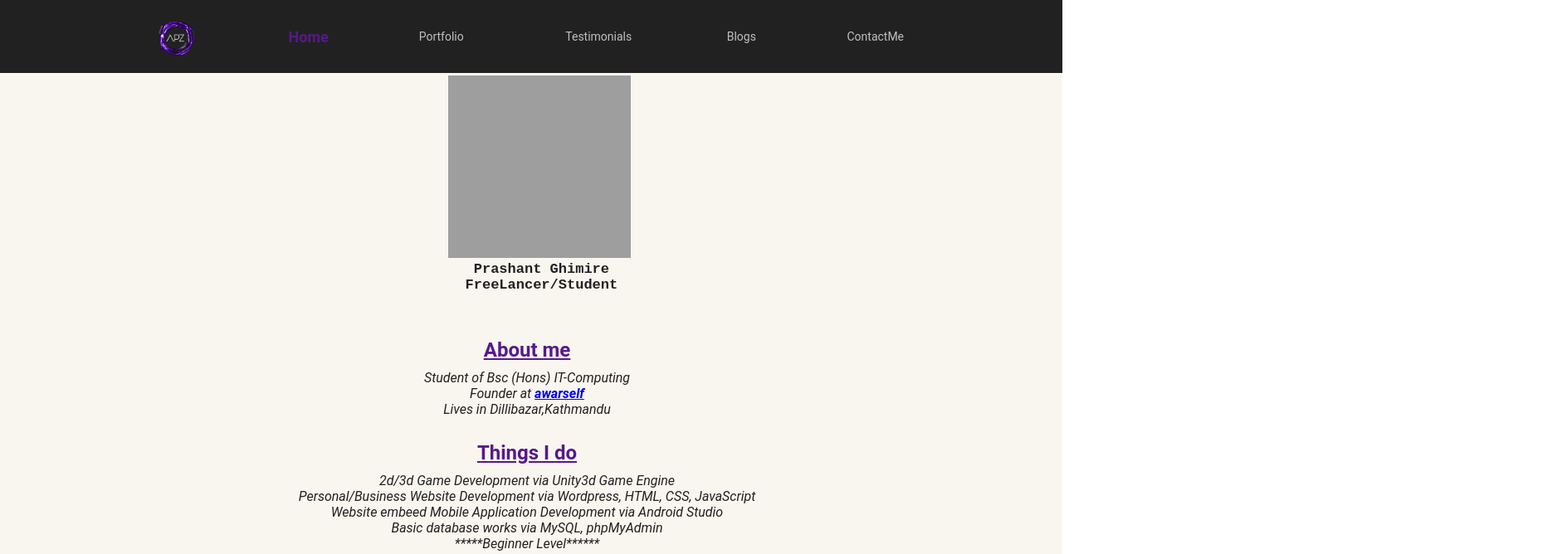
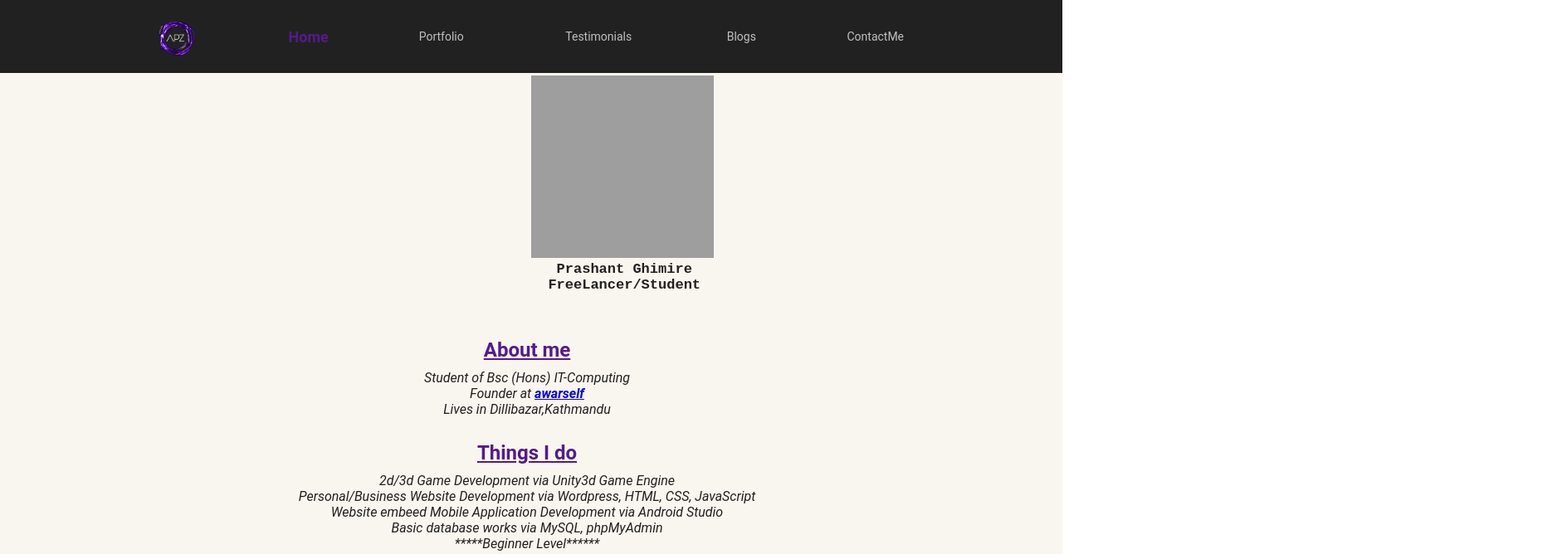
Before and after one commit to sudip70/aprashantz, a plain HTML site: page index.html in a window 1280 px wide. Shown: the top 668 px of the page at 83% size, 1888 px wide, since content can reach past the window. Drawn offline with Linux system fonts and the light colour scheme; grey boxes are pictures that could not be loaded.

Commit message:
Update index.html

```diff
--- a/index.html
+++ b/index.html
@@ -10,7 +10,7 @@
         <style type="text/css">
            .DisplayPicture {
                 display: block;
-                margin-left: 42%;
+                margin-left: 50%;
                 margin-right: auto;
                 width: 100%;
                 color: #222121;
```
